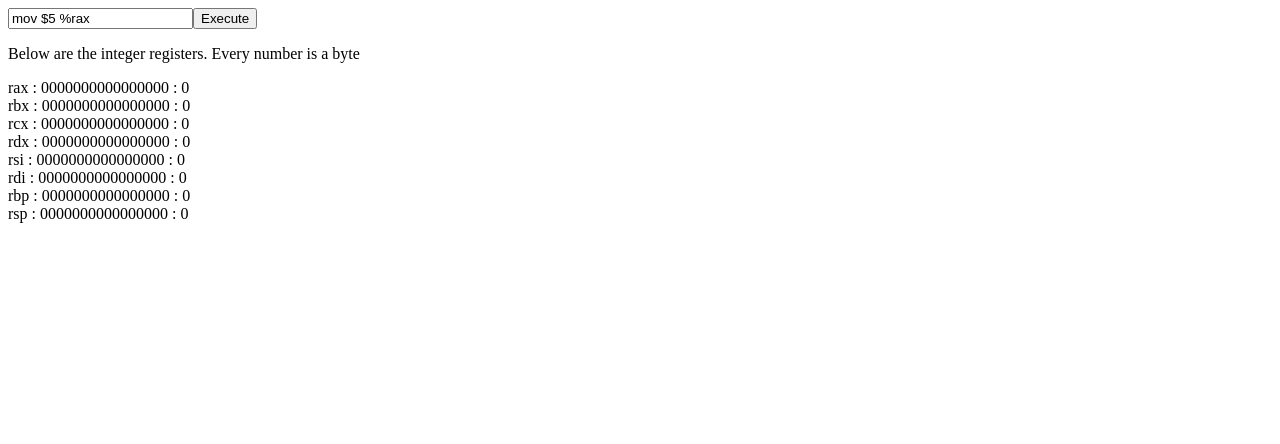
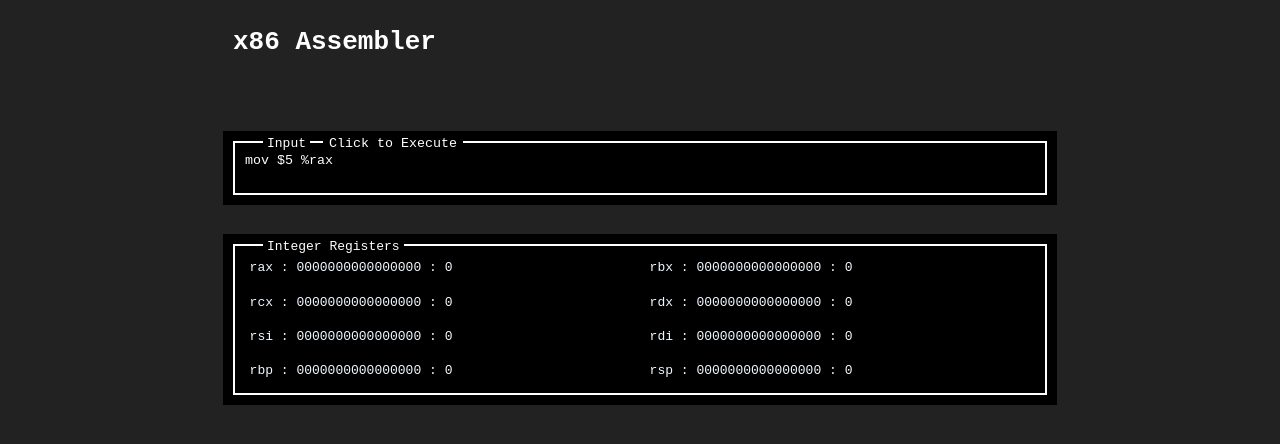
Before and after one commit to redassser/ASM, a Next.js app: page / in a window 1280 px wide. Shown: the top 444 px of the page. Built offline with nearby package versions, Linux system fonts and the light colour scheme.

Commit message:
css, consoleish look

```diff
--- /dev/null
+++ b/components/index.module.css
@@ -0,0 +1,58 @@
+.submit {
+    position: relative;
+    top:60px;
+    left: 90px;
+    background-color: black;
+    color:white;
+    border: 0;
+    font-family: monospace;
+}
+.submit:hover {
+    background-color:darkseagreen;
+}
+.submit:active {
+    background-color: green;
+}
+.input {
+    resize:none;
+    background-color: black;
+    color: white;
+    border-width: 0;
+    padding: 5px;
+    width: 100%;
+}
+.inptitle {
+    color: white;
+    position: relative;
+    top: 27px;
+    width: max-content;
+    background-color: black;
+    left: 30px;
+    padding: 4px;
+}
+.regtitle {
+    color: white;
+    position: relative;
+    top: 27px;
+    width: max-content;
+    background-color: black;
+    left: 30px;
+    padding: 4px;
+}
+.regdiv {
+    background-color:black;
+    display: flex;
+    flex-flow: row wrap;
+    padding: 5px;
+    min-width: 20rem;
+    max-width: 50rem;
+    border: 2px solid white;
+    outline: 10px solid black;
+}
+.register {
+    color:aliceblue;
+    font-size: .8srem;
+    padding: .6rem;
+    flex: 40%;
+    min-width: 22rem
+}
--- /dev/null
+++ b/global.css
@@ -0,0 +1,8 @@
+body {
+    font-family: monospace;
+    background-color: rgb(34, 34, 34);
+    width:fit-content;
+    margin: auto;
+    padding: 10px;
+    color: white;
+}
--- /dev/null
+++ b/pages/_app.js
@@ -0,0 +1,6 @@
+import '../global.css'
+
+export default function main({Component, pageProps}) {
+    const layout = Component.layout || ((page)=>page)
+    return layout(<Component {...pageProps}/>)
+}
--- a/pages/index.js
+++ b/pages/index.js
@@ -1,5 +1,6 @@
 import { useState } from "react"
 import {x86,translatex86} from "/components/translatex86"
+import styles from "/components/index.module.css"
 /*
     CURRENT ORDER OF OPERATIONS
     -> Class cpu is defined with base functionality  -> ../components/cpu.js
@@ -23,16 +24,18 @@ export default function Home() {
     }
     return(
     <>
-        <input type="text" value={input} onChange={evt => handleInput(evt)}/>
-        <button onClick={handleSubmit}>Execute</button>
-        <p>Below are the integer registers. Every number is a byte</p>
-        <div>
+        <h1>x86 Assembler</h1>
+        <button className={styles.submit} onClick={handleSubmit}>Click to Execute</button>
+        <p className={styles.inptitle}>Input</p>
+        <div className={styles.regdiv}><textarea className={styles.input} value={input} onChange={evt => handleInput(evt)}/></div>
+        <p className={styles.regtitle}>Integer Registers</p>
+        <div className={styles.regdiv}>
             {x86.regnames.map((item,ind) => {
                 const bytes = new Uint8Array(regs.slice(item[1][0],item[1][1]+item[1][0])).buffer;
                 const big = new DataView(bytes).getBigUint64();
                 var hex = big.toString(16).toUpperCase(), bin = big.toString(10);
                 if(hex.length<16) {hex="0".repeat(16-hex.length)+hex}
-                return(<div key={item[0]}>{item[0]+" : "+hex+" : "+bin}</div>)
+                return(<div className={styles.register} key={item[0]}>{item[0]+" : "+hex+" : "+bin}</div>)
             })}
         </div>
     </>
```
